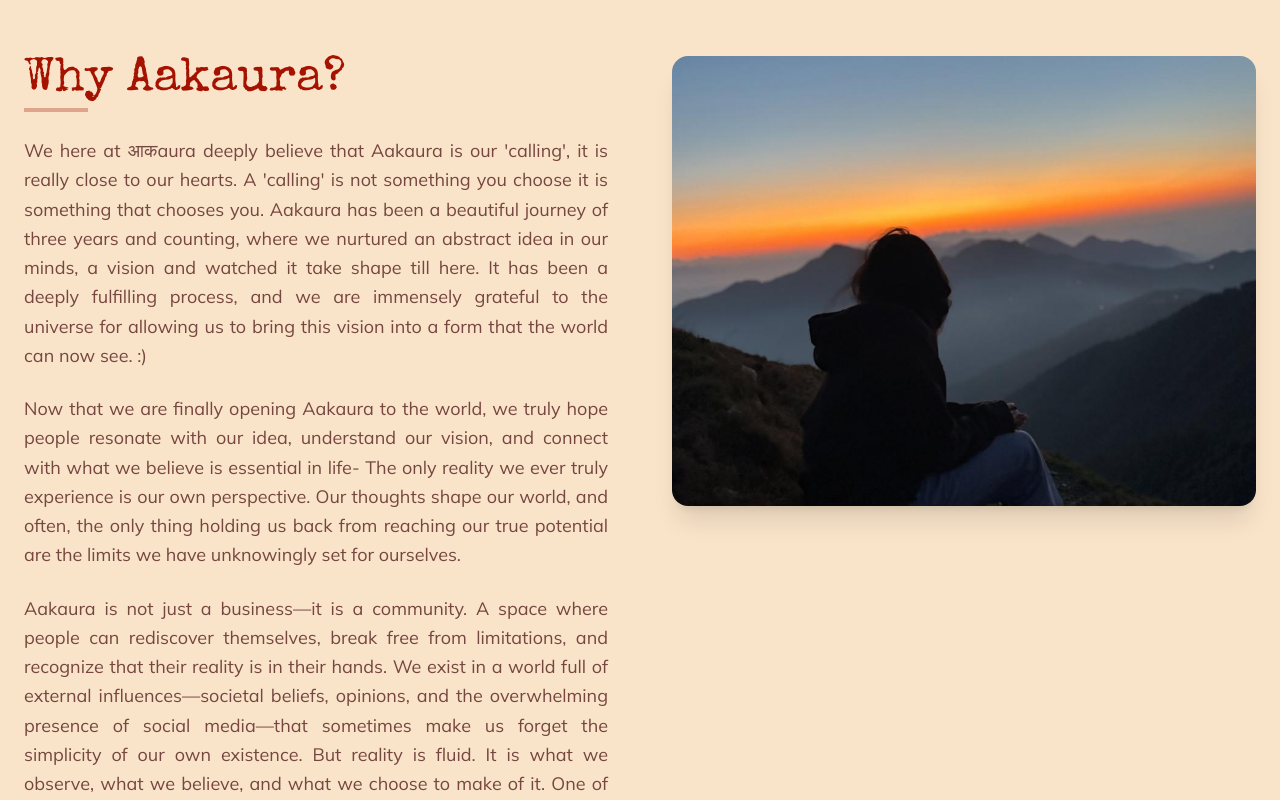
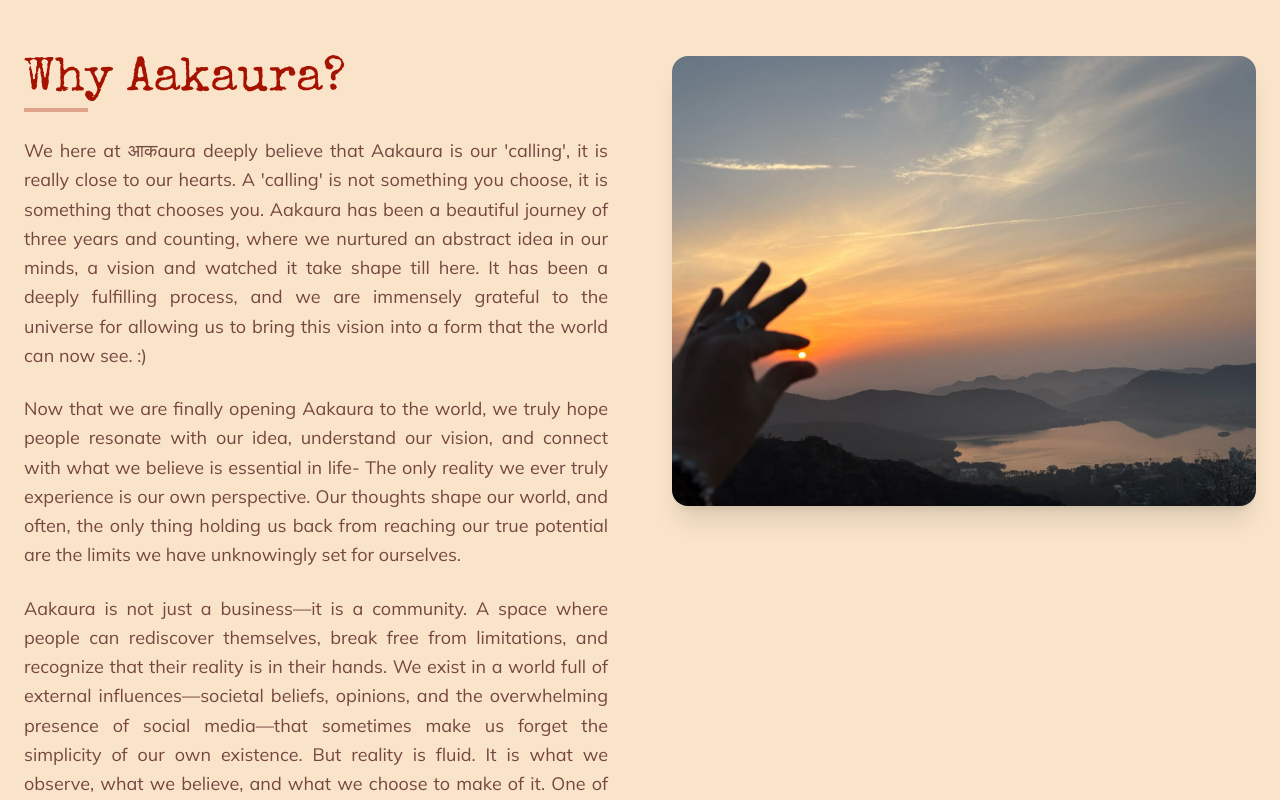
Before and after one commit to SalehKhatri/aakaura, a Next.js app: page /about in a window 1280 px wide. Shown: the part 800-1600 px from the top of the page. Built offline with nearby package versions, Linux system fonts and the light colour scheme; a web font is replaced by a local one.

Commit message:
UI Changes!!!

```diff
--- a/package.json
+++ b/package.json
@@ -9,7 +9,7 @@
     "lint": "next lint"
   },
   "dependencies": {
-    "@prisma/client": "^6.4.0",
+    "@prisma/client": "^6.4.1",
     "@uiw/react-md-editor": "^4.0.5",
     "cloudinary": "^2.5.1",
     "framer-motion": "^12.4.0",
--- /dev/null
+++ b/src/app/about/layout.tsx
@@ -0,0 +1,16 @@
+export const metadata = {
+  title: "About Us | Aakaura",
+  description: "Learn more about our mission and team.",
+  openGraph: {
+    title: "About Us - Your Website",
+    description: "Learn more about our mission and team.",
+  },
+};
+
+export default function AboutLayout({
+  children,
+}: {
+  children: React.ReactNode;
+}) {
+  return <>{children}</>;
+}
--- a/src/app/about/page.tsx
+++ b/src/app/about/page.tsx
@@ -3,9 +3,23 @@
 import Image from "next/image";
 import { motion } from "framer-motion";
 import fonts from "@/config/fonts";
+import Head from "next/head";
 
 export default function AboutPage() {
   return (
+    <>
+      <Head>
+        <title>About Us | Aakaura</title>
+        <meta
+          name="description"
+          content="Learn more about our mission and team."
+        />
+        <meta property="og:title" content="About Us - Your Website" />
+        <meta
+          property="og:description"
+          content="Learn more about our mission and team."
+        />
+      </Head>
       <div className="min-h-screen bg-secondaryBeige text-primaryBrown">
         {/* Hero Section */}
         <section className="relative h-[85vh] flex items-center justify-center overflow-hidden">
@@ -75,13 +89,13 @@ export default function AboutPage() {
                 <p>
                   We here at आकaura deeply believe that Aakaura is our
                   &apos;calling&apos;, it is really close to our hearts. A
-                &apos;calling&apos; is not something you choose it is something
-                that chooses you. Aakaura has been a beautiful journey of three
-                years and counting, where we nurtured an abstract idea in our
-                minds, a vision and watched it take shape till here. It has been
-                a deeply fulfilling process, and we are immensely grateful to
-                the universe for allowing us to bring this vision into a form
-                that the world can now see. :)
+                  &apos;calling&apos; is not something you choose, it is
+                  something that chooses you. Aakaura has been a beautiful
+                  journey of three years and counting, where we nurtured an
+                  abstract idea in our minds, a vision and watched it take shape
+                  till here. It has been a deeply fulfilling process, and we are
+                  immensely grateful to the universe for allowing us to bring
+                  this vision into a form that the world can now see. :)
                 </p>
                 <p>
                   Now that we are finally opening Aakaura to the world, we truly
@@ -93,24 +107,25 @@ export default function AboutPage() {
                   unknowingly set for ourselves.
                 </p>
                 <p>
-                Aakaura is not just a business—it is a community. A space where
-                people can rediscover themselves, break free from limitations,
-                and recognize that their reality is in their hands. We exist in
-                a world full of external influences—societal beliefs, opinions,
-                and the overwhelming presence of social media—that sometimes
-                make us forget the simplicity of our own existence. But reality
-                is fluid. It is what we observe, what we believe, and what we
-                choose to make of it. One of the most profound realizations
-                we&apos;ve had on this journey is that- reality does not demand
-                to be real; it is simply what we perceive it to be.
+                  Aakaura is not just a business—it is a community. A space
+                  where people can rediscover themselves, break free from
+                  limitations, and recognize that their reality is in their
+                  hands. We exist in a world full of external
+                  influences—societal beliefs, opinions, and the overwhelming
+                  presence of social media—that sometimes make us forget the
+                  simplicity of our own existence. But reality is fluid. It is
+                  what we observe, what we believe, and what we choose to make
+                  of it. One of the most profound realizations we&apos;ve had on
+                  this journey is that- reality does not demand to be real; it
+                  is simply what we perceive it to be.
                 </p>
                 <p>
                   And so, as we share Aakaura with the world, in our unique way,
-                we hope it becomes a space where people embrace self-love, show
-                up for themselves, and find a deeper connection with their own
-                energy. In doing so, we believe this journey will not only
-                transform individuals but also bring greater harmony to the
-                world.
+                  we hope it becomes a space where people embrace self-love,
+                  show up for themselves, and find a deeper connection with
+                  their own energy. In doing so, we believe this journey will
+                  not only transform individuals but also bring greater harmony
+                  to the world.
                 </p>
                 <p>
                   Wishing the best for everyone on this beautiful path. {"<"}3{" "}
@@ -175,42 +190,42 @@ export default function AboutPage() {
                   Our founder has studied economics as a Bachelor of Science
                   degree with a minor in finance. From the very beginning, she
                   felt a calling to contribute to a greater good—analyzing
-                India&apos;s economy in real time and understanding how we could
-                improve it through small, meaningful steps. India has an
+                  India&apos;s economy in real time and understanding how we
+                  could improve it through small, meaningful steps. India has an
                   incredibly skilled population, but due to its density, much of
                   this potential remains untapped, especially in villages, hilly
                   regions, and remote mountain areas.
                 </p>
                 <p>
-                We wanted to connect with local artisans from different parts of
-                the country—places where not many people can reach them—and
+                  We wanted to connect with local artisans from different parts
+                  of the country—places where not many people can reach them—and
                   bring their art and culture into our products. This vision is
-                still in its initial stages, but we truly believe we are on the
-                right path, with the universe always supporting us. :D
+                  still in its initial stages, but we truly believe we are on
+                  the right path, with the universe always supporting us. :D
                 </p>
                 <p>
-                This is what Aakaura stands for: creating beautiful, meaningful
-                products with local artisans while addressing real challenges
-                like employment and restoring confidence in their craftsmanship.
-                But beyond that, our aim has always been to create an energy
-                space—one that helps people understand the significance of their
-                auras. Every interaction, whether with another person or an
-                object, is an exchange of energy. We are constantly engaging
-                with the auras of everything around us.
+                  This is what Aakaura stands for: creating beautiful,
+                  meaningful products with local artisans while addressing real
+                  challenges like employment and restoring confidence in their
+                  craftsmanship. But beyond that, our aim has always been to
+                  create an energy space—one that helps people understand the
+                  significance of their auras. Every interaction, whether with
+                  another person or an object, is an exchange of energy. We are
+                  constantly engaging with the auras of everything around us.
                 </p>
                 <p>
-                This realization is deeply transformative. It teaches us that we
-                don&apos;t need to depend on anything—not even our business or
-                community—because everything we seek already exists within us.
-                Our energy is everything. The way we think, the mental diet we
-                maintain, the food we eat, the company we keep—all of it shapes
-                our aura, and our aura shapes our life.
+                  This realization is deeply transformative. It teaches us that
+                  we don&apos;t need to depend on anything—not even our business
+                  or community—because everything we seek already exists within
+                  us. Our energy is everything. The way we think, the mental
+                  diet we maintain, the food we eat, the company we keep—all of
+                  it shapes our aura, and our aura shapes our life.
                 </p>
                 <p>
                   It&apos;s a beautiful, empowering concept, and what better way
-                to bring It to the world than through Aakaura? We are excited to
-                see where this journey leads us. Here&apos;s to hoping for the
-                best.{" "}
+                  to bring It to the world than through Aakaura? We are excited
+                  to see where this journey leads us. Here&apos;s to hoping for
+                  the best.{" "}
                 </p>{" "}
               </div>
             </div>
@@ -282,5 +297,6 @@ export default function AboutPage() {
           </motion.div>
         </section>
       </div>
+    </>
   );
 }
--- a/src/app/blogs/page.tsx
+++ b/src/app/blogs/page.tsx
@@ -16,7 +16,7 @@ export default async function Blogs() {
   const blogs = await getAllBlogs();
 
   return (
-    <section className="pb-6">
+    <section className="py-6">
       <Container>
         {/* Section Title */}
         <div className="text-center mb-12 md:mb-16">
--- a/src/app/page.tsx
+++ b/src/app/page.tsx
@@ -35,8 +35,8 @@ export default async function Home() {
   return (
     <>
       <SplashScreen />
+      <Fortune />
       <OurPath />
-      <Fortune />
       {featuredBlogs && <Blogs title="Our Thoughts" blogs={featuredBlogs} />}
       {/* <ChakraAlignment chakras={chakras} title="Chakra Alignment" /> */}
     </>
--- a/src/components/Blogs.tsx
+++ b/src/components/Blogs.tsx
@@ -51,7 +51,7 @@ export default function Blogs({ title = "Our Thoughts", blogs }: BlogsProps) {
                 spaceBetween: 30,
               },
               1024: {
-                slidesPerView: 3,
+                slidesPerView: 3.1,
                 spaceBetween: 50,
               },
             }}
--- a/src/components/Footer.tsx
+++ b/src/components/Footer.tsx
@@ -12,7 +12,7 @@ export default function Footer() {
           <h3 className={`text-xl font-semibold mb-4 ${fonts.playfair}`}>
             Contact Us
           </h3>
-          <p className={`text-base ${fonts.mulish}`}>support@aakaura.com</p>
+          <p className={`text-base ${fonts.mulish}`}>support@aakaura.in</p>
           <p className={`text-base ${fonts.mulish}`}>+91 8619029656</p>
           <p className={`text-base ${fonts.mulish}`}>Jaipur, Rajasthan</p>
         </div>
```
Also changed, not shown: public/images/AboutUs1.jpg, public/images/AboutUs2.jpg. Lines whose indentation alone changed are shown as unchanged.
